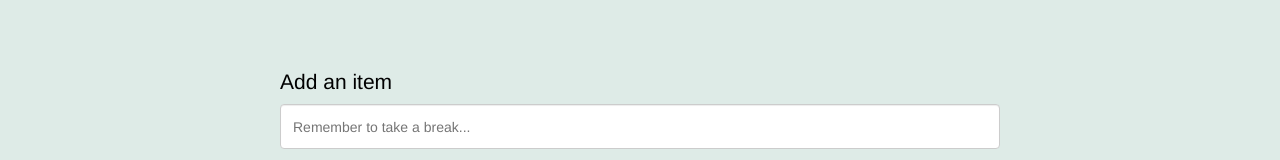
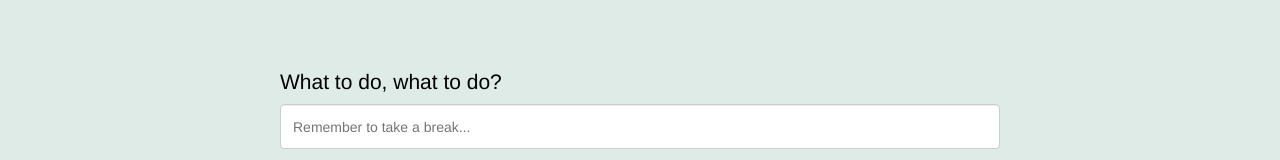
Before and after one commit to seldaerkilic/js-to-do-app, a plain HTML site: page index.html in a window 1280 px wide. Shown: the part 140-300 px from the top of the page. Drawn offline with Linux system fonts and the light colour scheme.

Commit message:
added pseudocode and logical comments

```diff
--- a/index.html
+++ b/index.html
@@ -3,7 +3,7 @@
 <head>
   <meta charset="UTF-8">
   <meta name="viewport" content="width=device-width, initial-scale=1.0">
-  <title>STARTER - To-Do App</title>
+  <title>To-Do App</title>
   <link rel="stylesheet" href="./styles.css">
 </head>
 <body>
@@ -14,8 +14,9 @@
         <h1>To-Do App</h1>
       </header>
 
+      <!-- The integral event that is associated with form element is SUBMIT -->
       <form>
-        <label for="toDoItem">Add an item</label>
+        <label for="toDoItem">What to do, what to do?</label>
         <input id="toDoItem" type="text" placeholder="Remember to take a break...">
       </form>
 
```
Also changed, not shown: script.js (+23 -0 lines).
